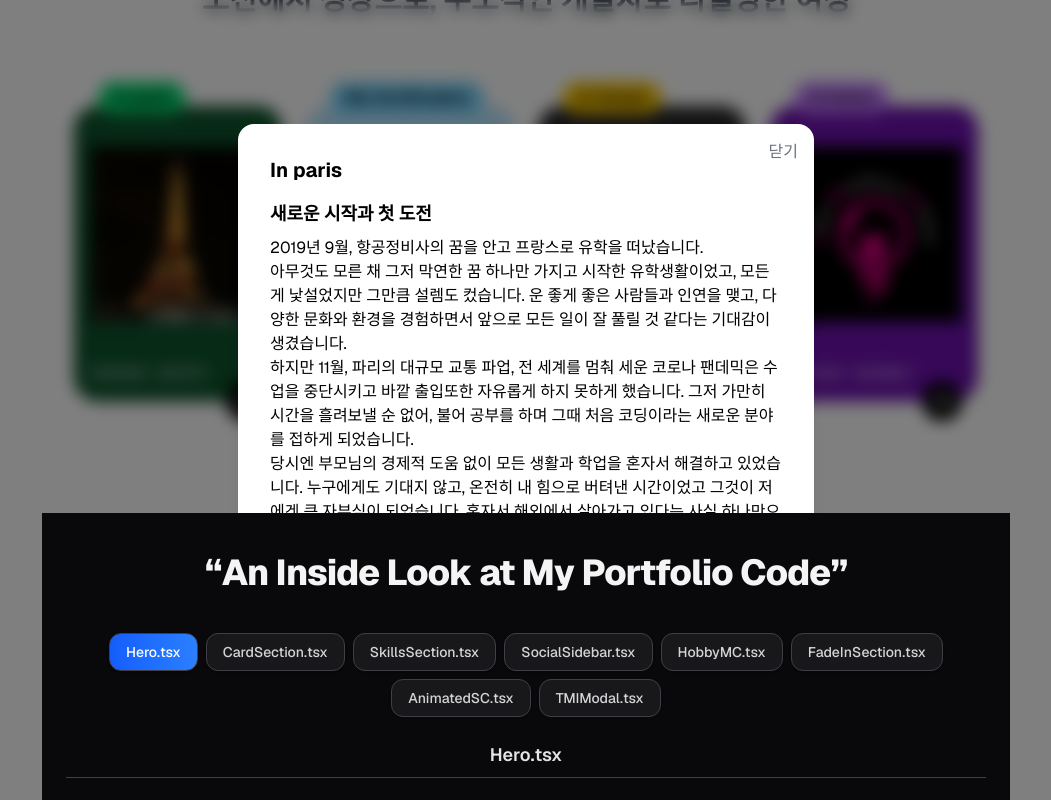
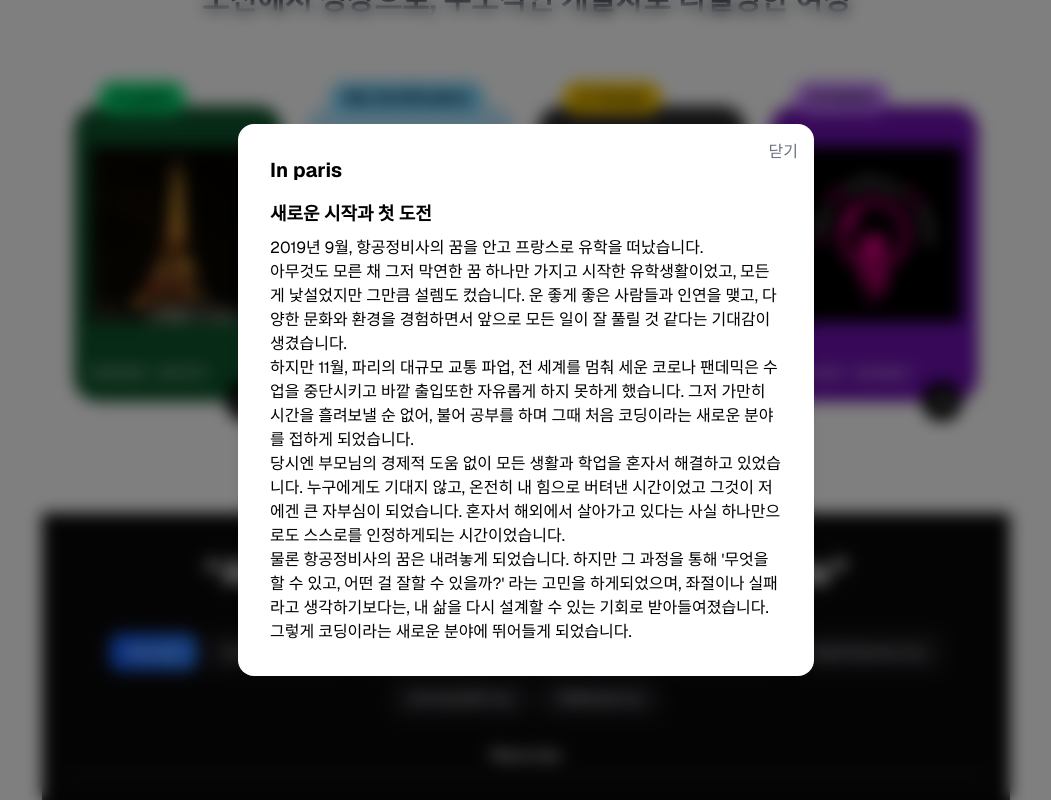
Before and after one commit to dogeonkim1/myProfile, a Next.js app: page / in a window 1280 px wide. Both pictures are taken after a click on the button 360 px from the left and 2346 px from the top of the page. Shown: the part 1946-2746 px from the top of the page, without its empty margins (114-1165 px from the left). Built offline with nearby package versions, Linux system fonts and the light colour scheme.

Commit message:
fixed: add z-index at cardsections modal

```diff
--- a/src/components/CardSection.tsx
+++ b/src/components/CardSection.tsx
@@ -198,7 +198,7 @@ function InfoCards() {
           {openIndex !== null && (
             <motion.div
               key={openIndex}
-              className="fixed inset-0 z-50 flex items-center justify-center bg-black/50 backdrop-blur-sm"
+              className="fixed inset-0 z-[999] flex items-center justify-center bg-black/50 backdrop-blur-sm"
               initial={{ opacity: 0 }}
               animate={{ opacity: 1 }}
               exit={{ opacity: 0 }}
```
